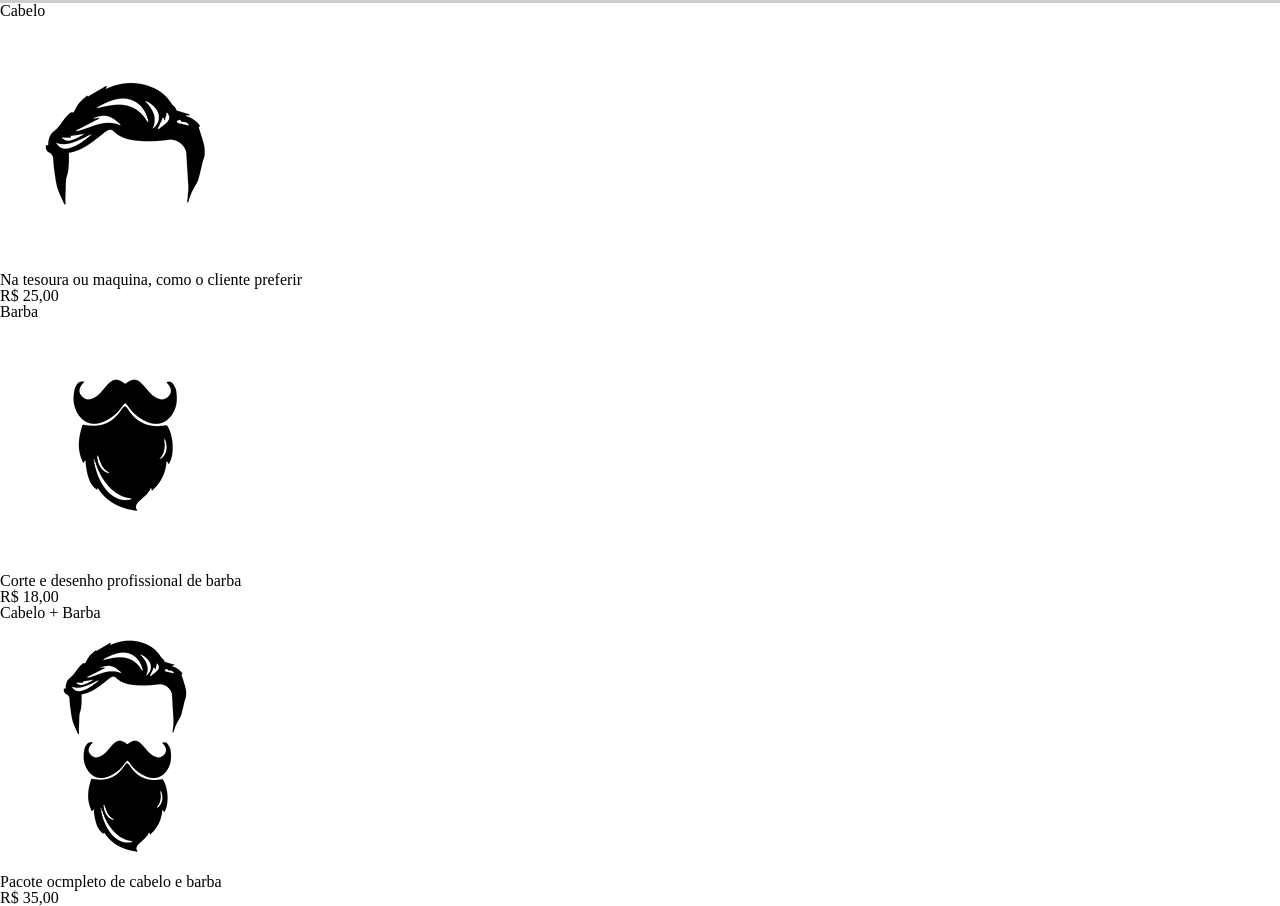
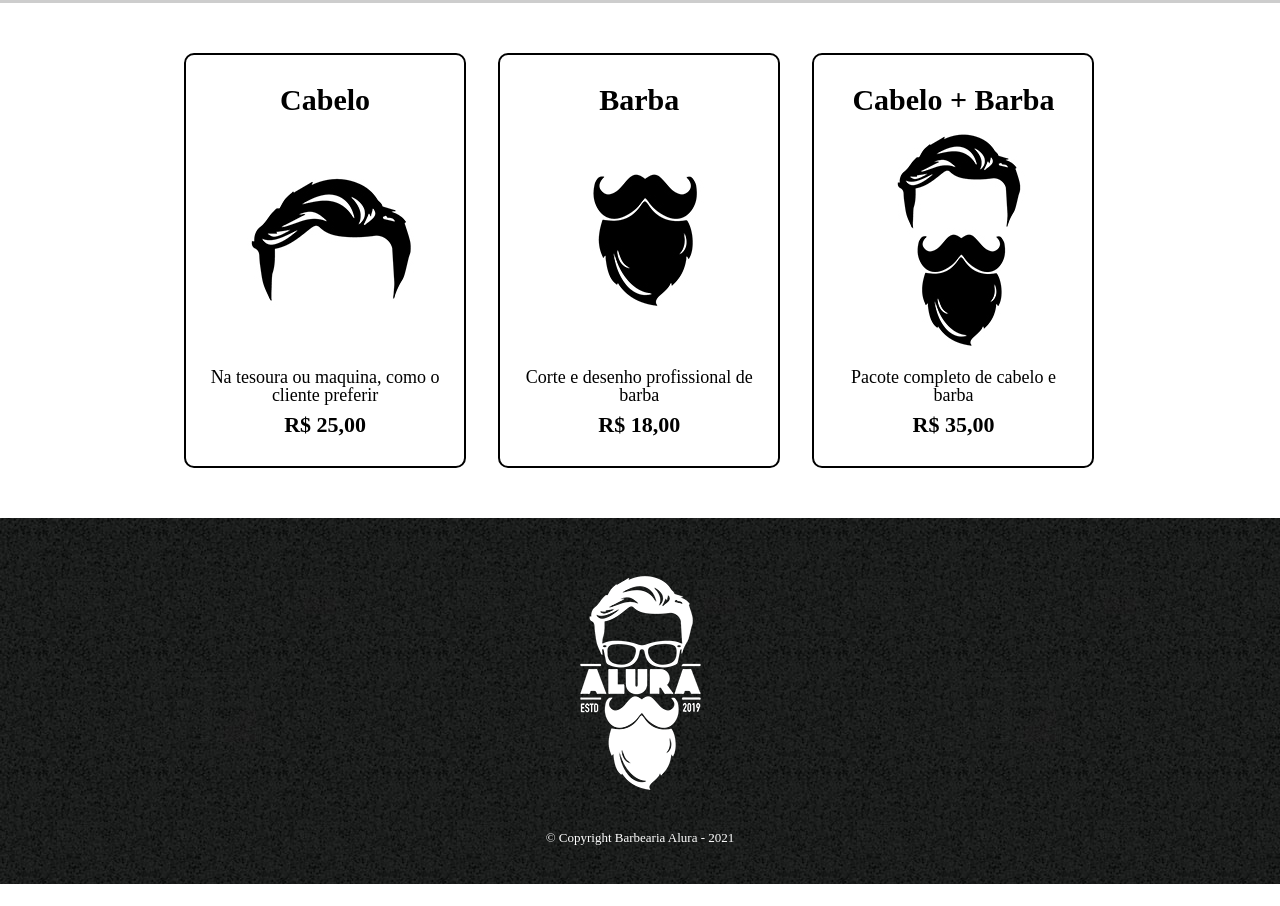
Before and after one commit to PedroLucchese/BarbeariaAlura, a plain HTML site: page produtos.html in a window 1280 px wide. Shown: the part 290-1196 px from the top of the page. After the commit the page ends 1174 px from the top, so only its background shows below. Drawn offline with Linux system fonts and the light colour scheme.

Commit message:
Finishing the products page

```diff
--- a/produtos.css
+++ b/produtos.css
@@ -9,7 +9,7 @@ header {
     margin: 0 auto;
 }
 
-nav{
+nav {
     position: absolute;
     top: 110px;
     right: 0;
@@ -27,3 +27,66 @@ nav a {
     font-size: 22px;
     text-decoration: none;
 }
+
+nav a:hover {
+    color: #C78C19;
+    text-decoration: underline;
+
+}
+
+.produtos {
+    width: 940px;
+    margin: 0 auto;
+    padding: 50px 0;
+}
+
+.produtos li {
+    display: inline-block;
+    text-align: center;
+    width: 30%;
+    vertical-align: top;
+    margin: 0 1.5%;
+    padding: 30px 20px;
+    box-sizing: border-box;
+    border: 2px solid black;
+    border-radius: 10px;
+}
+
+.produtos li:hover {
+    border-color: #C78C19;
+}
+
+.produtos li:active {
+    border-color: green;
+}
+
+.produtos li:hover h2 {
+    font-size: 34px;
+}
+
+.produtos h2 {
+    font-size: 30px;
+    font-weight: bold;
+}
+
+.produto-descricao {
+    font-size: 18px;
+}
+
+.produto-preco {
+    font-size: 22px;
+    font-weight: bold;
+    margin-top: 10px;
+}
+
+footer {
+    text-align: center;
+    background: url("imagens/bg.jpg");
+    padding: 40px 0;
+}
+
+.copyright {
+    color: white;
+    font-size: 13px;
+    margin-top: 20px;
+}
--- a/produtos.html
+++ b/produtos.html
@@ -23,26 +23,31 @@
         </header>
 
         <main>
-            <ul>
+            <ul class="produtos">
                 <li>
                     <h2>Cabelo</h2>
                     <img src="imagens/cabelo.jpg">
-                    <p>Na tesoura ou maquina, como o cliente preferir</p>
-                    <p>R$ 25,00</p>
+                    <p class="produto-descricao">Na tesoura ou maquina, como o cliente preferir</p>
+                    <p class="produto-preco">R$ 25,00</p>
                 </li>
                 <li>
                     <h2>Barba</h2>
                     <img src="imagens/barba.jpg">
-                    <p> Corte e desenho profissional de barba</p>
-                    <p>R$ 18,00</p>
+                    <p class="produto-descricao"> Corte e desenho profissional de barba</p>
+                    <p class="produto-preco">R$ 18,00</p>
                 </li>
                 <li>
                     <h2>Cabelo + Barba</h2>
                     <img src="imagens/cabelo+barba.jpg">
-                    <p>Pacote ocmpleto de cabelo e barba</p>
-                    <p>R$ 35,00</p>
+                    <p class="produto-descricao">Pacote completo de cabelo e barba</p>
+                    <p class="produto-preco">R$ 35,00</p>
                 </li>
             </ul>
         </main>
+
+        <footer>
+            <img src="Imagens/logo-branco.png">
+            <p class="copyright">&copy; Copyright Barbearia Alura - 2021</p>
+        </footer>
     </body>
 </html>
```
